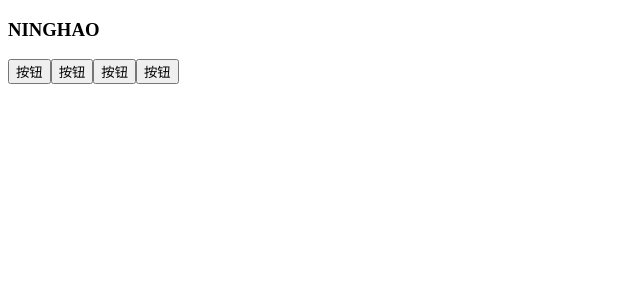
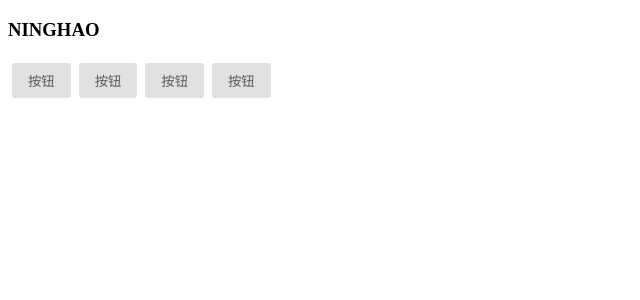
Before and after one commit to Maogxer/xb2-vue, a Vue app: page / in a window 1280 px wide. Shown: the top 300 px of the page, without its empty margins (0-640 px from the left). Built offline with nearby package versions, Linux system fonts and the light colour scheme.

Commit message:
Vue 组件的样式

```diff
--- a/src/app/components/app-button.vue
+++ b/src/app/components/app-button.vue
@@ -1,3 +1,20 @@
 <template>
-  <button>按钮</button>
+  <button class="button">按钮</button>
 </template>
+
+<style scoped>
+.button {
+  outline: none;
+  border: none;
+  background: #e1e1e1;
+  color: #5a5a5a;
+  padding: 8px 16px;
+  margin: 4px;
+  cursor: pointer;
+  border-radius: 3px;
+}
+
+.button.active {
+  opacity: 0.8;
+}
+</style>
```
